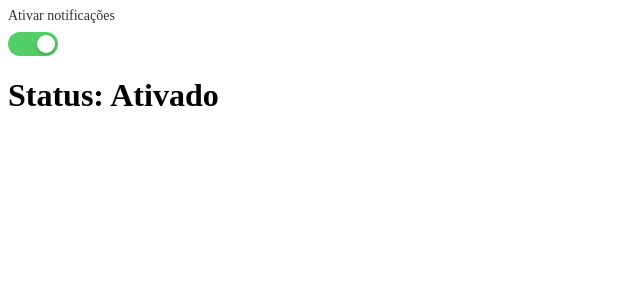
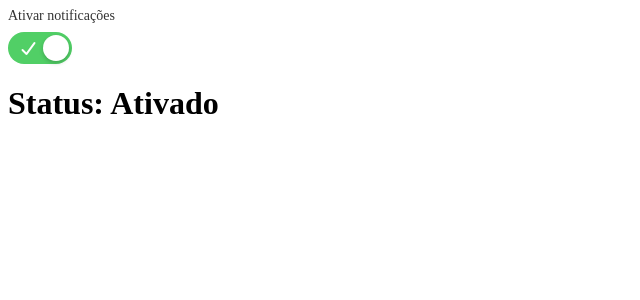
Before and after one commit to WorkspaceCardappio/angular-component-hub, an Angular app in the folder angular-component-hub/: page / in a window 1280 px wide. Shown: the top 300 px of the page, without its empty margins (0-640 px from the left). Built offline with nearby package versions, Linux system fonts and the light colour scheme.

Commit message:
style: ajuste de estilização para proximidade com protótipo e implementação do ícone check

```diff
--- a/angular-component-hub/src/app/shared/button/toggle/toggle.component.html
+++ b/angular-component-hub/src/app/shared/button/toggle/toggle.component.html
@@ -5,6 +5,10 @@
       type="checkbox"
       [(ngModel)]="value"
       (change)="onSwitch.emit(value)">
-    <span class="slider round"></span>
+    <span class="slider round">
+      @if(value) {
+        <i class="fa fa-check toggle-icon"></i>
+      }
+    </span>
   </label>
 </div>
--- a/angular-component-hub/src/app/shared/button/toggle/toggle.component.scss
+++ b/angular-component-hub/src/app/shared/button/toggle/toggle.component.scss
@@ -16,8 +16,8 @@
 .switch {
   position: relative;
   display: inline-block;
-  width: 50px;
-  height: 24px;
+  width: 64px;
+  height: 32px;
   margin: 0;
 }
 
@@ -36,14 +36,14 @@
   bottom: 0;
   background-color: #ccc;
   transition: .3s;
-  border-radius: 24px;
+  border-radius: 32px;
 }
 
 .slider:before {
   position: absolute;
   content: "";
-  height: 18px;
-  width: 18px;
+  height: 26px;
+  width: 26px;
   left: 3px;
   bottom: 3px;
   background-color: white;
@@ -61,7 +61,7 @@ input:focus + .slider {
 }
 
 input:checked + .slider:before {
-  transform: translateX(26px);
+  transform: translateX(32px);
 }
 
 input:disabled + .slider {
@@ -73,6 +73,16 @@ input:disabled + .slider:before {
   cursor: not-allowed;
 }
 
+.toggle-icon {
+  color: #fff !important;
+  position: absolute !important;
+  top: 50% !important;
+  left: 32% !important;
+  transform: translate(-50%, -50%) !important;
+  font-size: 16px !important;
+  font-weight: bold !important;
+}
+
 .toggle-container.compact {
   gap: 4px;
 }
@@ -82,17 +92,21 @@ input:disabled + .slider:before {
 }
 
 .toggle-container.compact .switch {
-  width: 40px;
-  height: 20px;
+  width: 50px;
+  height: 24px;
 }
 
 .toggle-container.compact .slider:before {
-  height: 14px;
-  width: 14px;
+  height: 18px;
+  width: 18px;
   left: 3px;
   bottom: 3px;
 }
 
 .toggle-container.compact input:checked + .slider:before {
-  transform: translateX(20px);
+  transform: translateX(26px);
 }
+
+.toggle-container.compact .toggle-icon {
+  font-size: 12px !important;
+}
```
